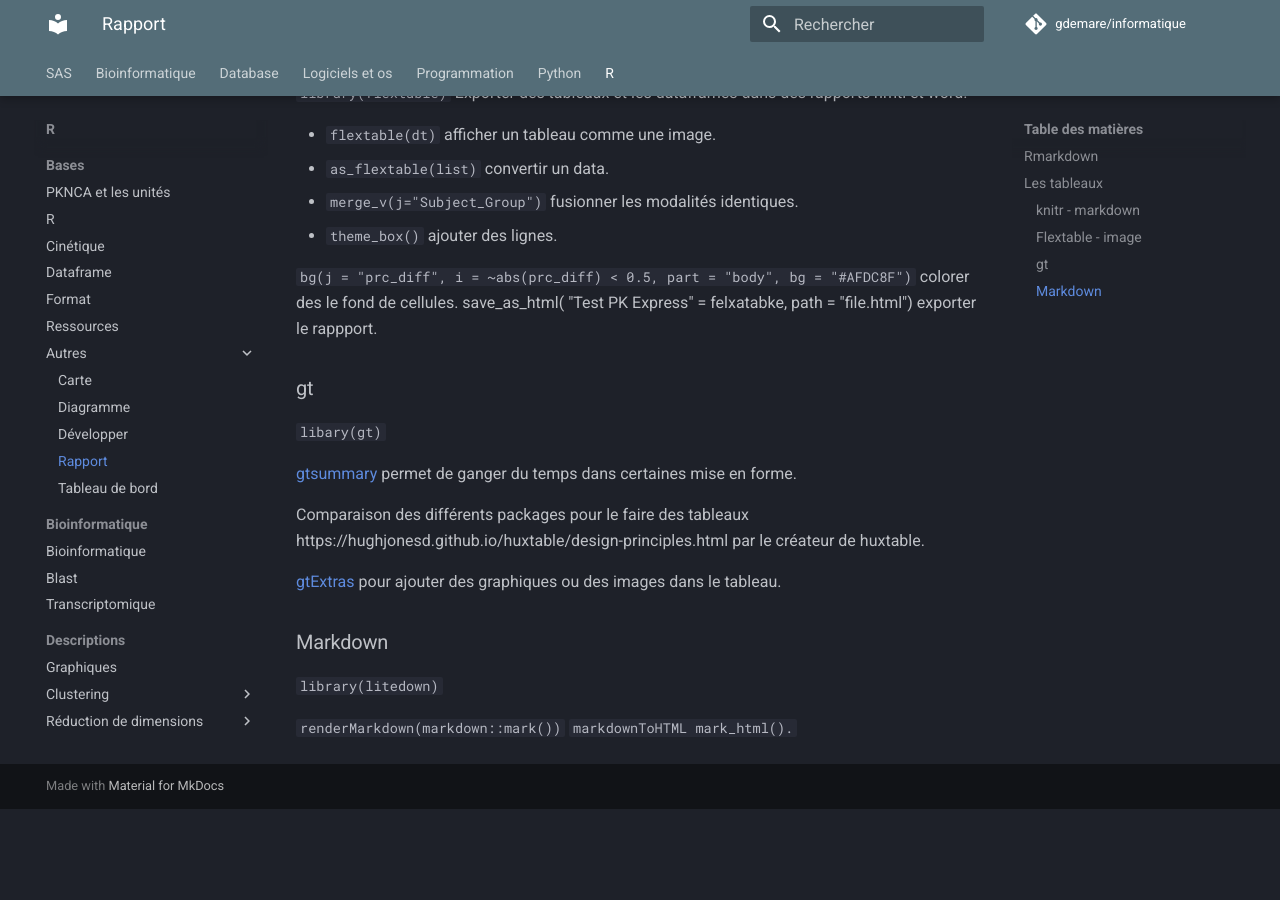
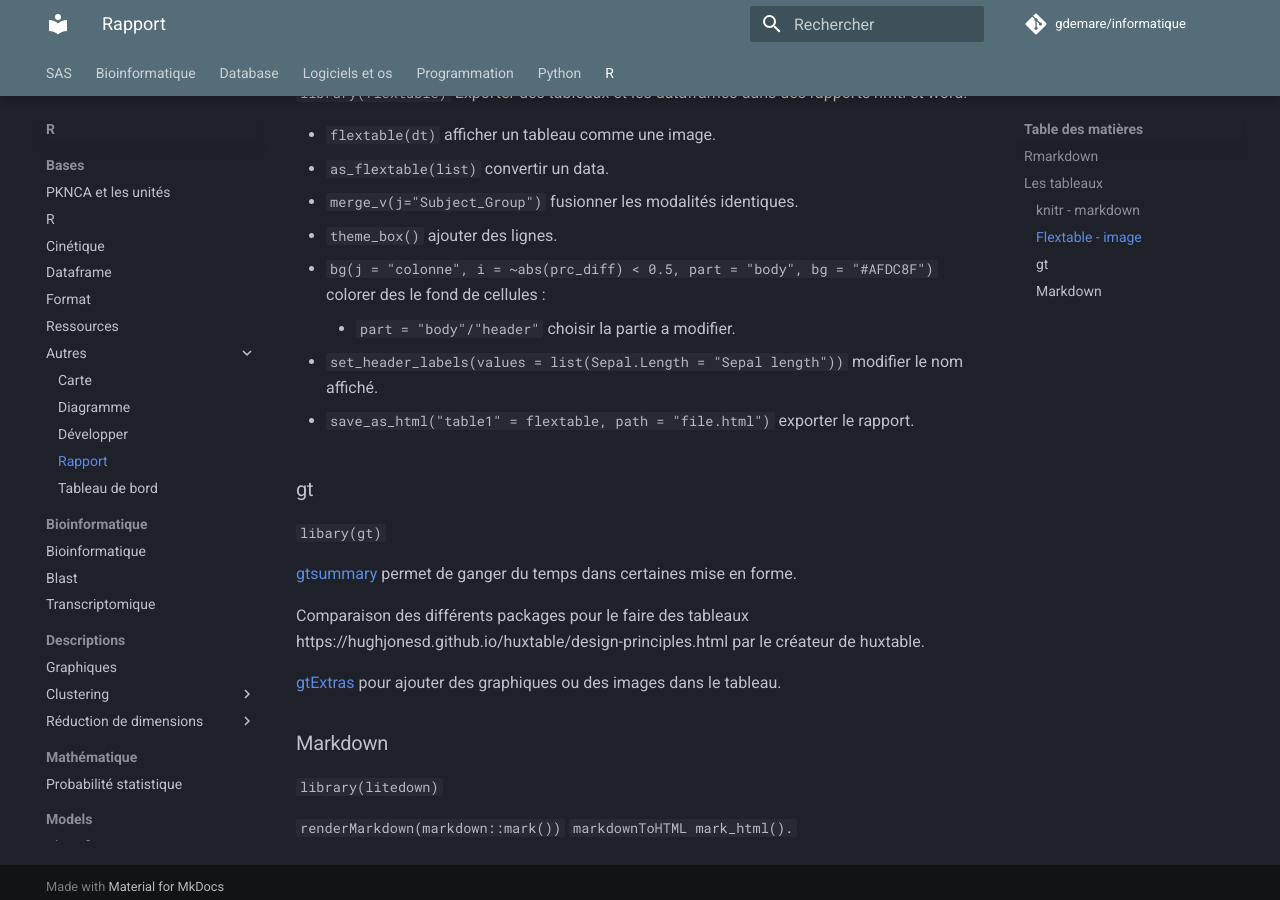
Before and after one commit to gdemare/Informatique, an MkDocs documentation site: the page built from docs/r/bases/autres/rapport.md, in a window 1280 px wide and 900 px high, scrolled down 730 px. Built offline with MkDocs 1.6.1 and Material for MkDocs 9.7.7, drawn with Linux system fonts in a browser that asks for light colours; comment, search, counter and statistics services are not loaded; before the commit the page ends 1539 px from its top, so only the background shows below that.

Commit message:
Update rapport.md

```diff
--- a/docs/r/bases/autres/rapport.md
+++ b/docs/r/bases/autres/rapport.md
@@ -26,10 +26,13 @@
 * `merge_v(j="Subject_Group")` fusionner les modalités identiques.
 * `theme_box()` ajouter des lignes.
 
-  `bg(j = "prc_diff", i = ~abs(prc_diff) < 0.5, part = "body", bg = "#AFDC8F") ` colorer des le fond de cellules.
-  save_as_html(
-  "Test PK Express" = felxatabke,
-  path = "file.html") exporter le rappport.
+* `bg(j = "colonne", i = ~abs(prc_diff) < 0.5, part = "body", bg = "#AFDC8F") ` colorer des le fond de cellules :
+
+	* `part = "body"/"header"` choisir la partie a modifier.
+
+* `set_header_labels(values = list(Sepal.Length = "Sepal length"))` modifier le nom affiché.
+
+* `save_as_html("table1" = flextable, path = "file.html")` exporter le rapport.
 
 ### gt
 
```
